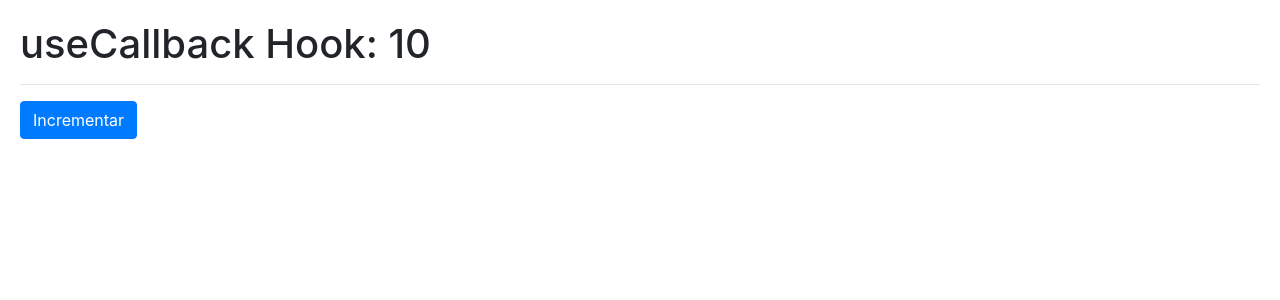
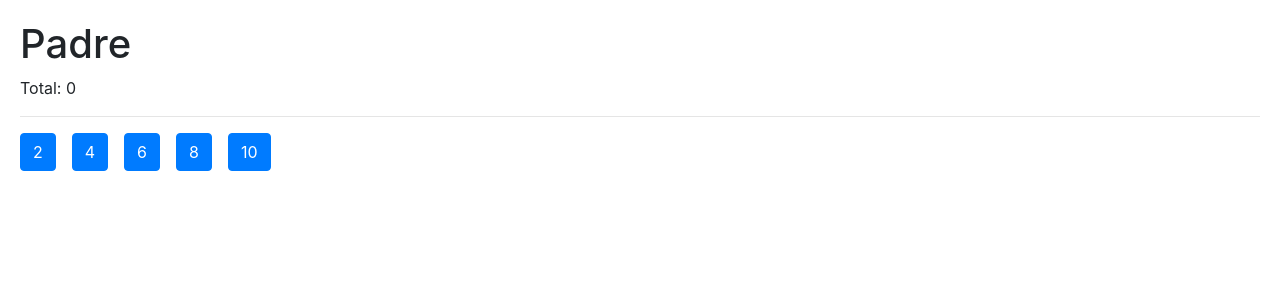
Before and after one commit to arosteguimaranto/Profundizando-Hooks, a React (Vite) app: page / in a window 1280 px wide. Shown: the top 300 px of the page. Built offline with nearby package versions, Linux system fonts and the light colour scheme.

Commit message:
Tarea Memorize

```diff
--- a/src/06-memos/CallbackHook.jsx
+++ b/src/06-memos/CallbackHook.jsx
@@ -6,8 +6,8 @@
     const [counter, setCounter] = useState(10);
 
     const incrementFather = useCallback(
-      () => {
-        setCounter((value) => value + 1)
+        (value) => {
+            setCounter((c) => c + value)
         },
         [],
     )
--- a/src/06-memos/ShowIncrement.jsx
+++ b/src/06-memos/ShowIncrement.jsx
@@ -8,7 +8,7 @@
     <button
     className=" btn btn-primary"
     onClick={() =>{
-        increment();
+        increment(5);
     }}
     >
     Incrementar
--- /dev/null
+++ b/src/07-tarea-memo/Hijo.jsx
@@ -0,0 +1,15 @@
+import  React from "react";
+
+export const Hijo = React.memo(({ numero, incrementar }) => {
+
+    console.log('  Me volví a generar :(  ');
+
+    return (
+        <button
+            className="btn btn-primary mr-3"
+            onClick={ () => incrementar( numero ) }
+        >
+            { numero }
+        </button>
+    )
+})
--- /dev/null
+++ b/src/07-tarea-memo/Padre.jsx
@@ -0,0 +1,36 @@
+
+import { Hijo } from './Hijo'
+import { useCallback, useState } from 'react';
+
+export const Padre = () => {
+
+    const numeros = [2,4,6,8,10];
+    const [valor, setValor] = useState(0);
+
+    const incrementar = useCallback(
+        ( num ) => {
+        setValor( (oldValue) => oldValue + num )
+    }, [],
+    );
+
+
+    return (
+        <div>
+            <h1>Padre</h1>
+            <p> Total: { valor } </p>
+
+            <hr />
+
+            {
+                numeros.map( n => (
+                    <Hijo
+                        key={ n }
+                        numero={ n }
+                        incrementar={ incrementar }
+                    />
+                ))
+            }
+            {/* <Hijo /> */}
+        </div>
+    )
+}
--- a/src/main.jsx
+++ b/src/main.jsx
@@ -1,6 +1,7 @@
 import React from 'react'
 import ReactDOM from 'react-dom/client'
-import { CallbackHook } from './06-memos/CallbackHook'
+//import { CallbackHook } from './06-memos/CallbackHook'
+import { Padre } from './07-tarea-memo/Padre'
 //import { MemoHook } from './06-memos/MemoHook'
 //import { FormWithCustomHook } from './02-useEffect/FormWithCustomHook'
 //import { MultipleCustomHooks } from './03-examples/MultipleCustomHooks'
@@ -16,6 +17,6 @@
 
 ReactDOM.createRoot(document.getElementById('root')).render(
   <React.StrictMode>
-    <CallbackHook  />
+    <Padre  />
   </React.StrictMode>,
 )
```
Lines whose indentation alone changed are shown as unchanged.
